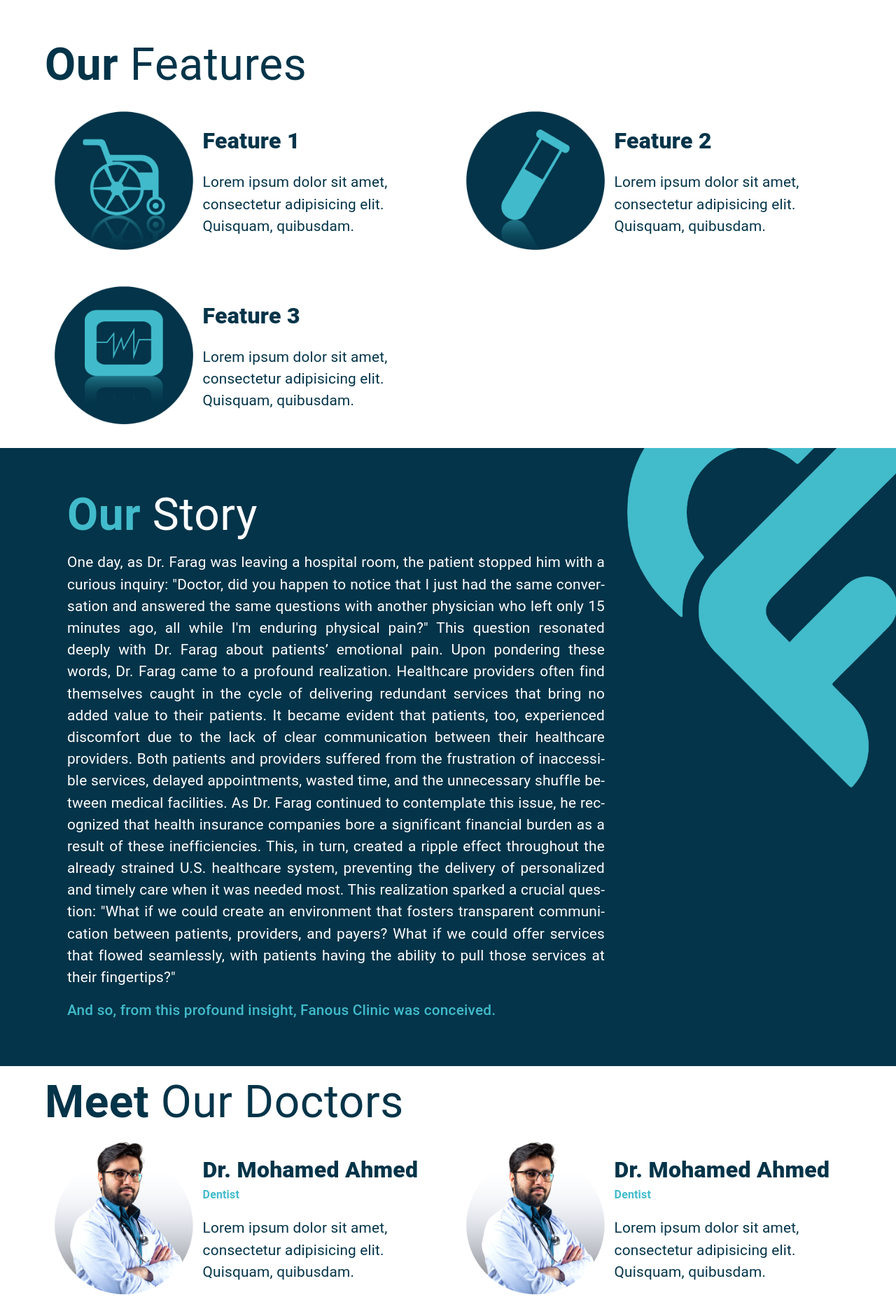
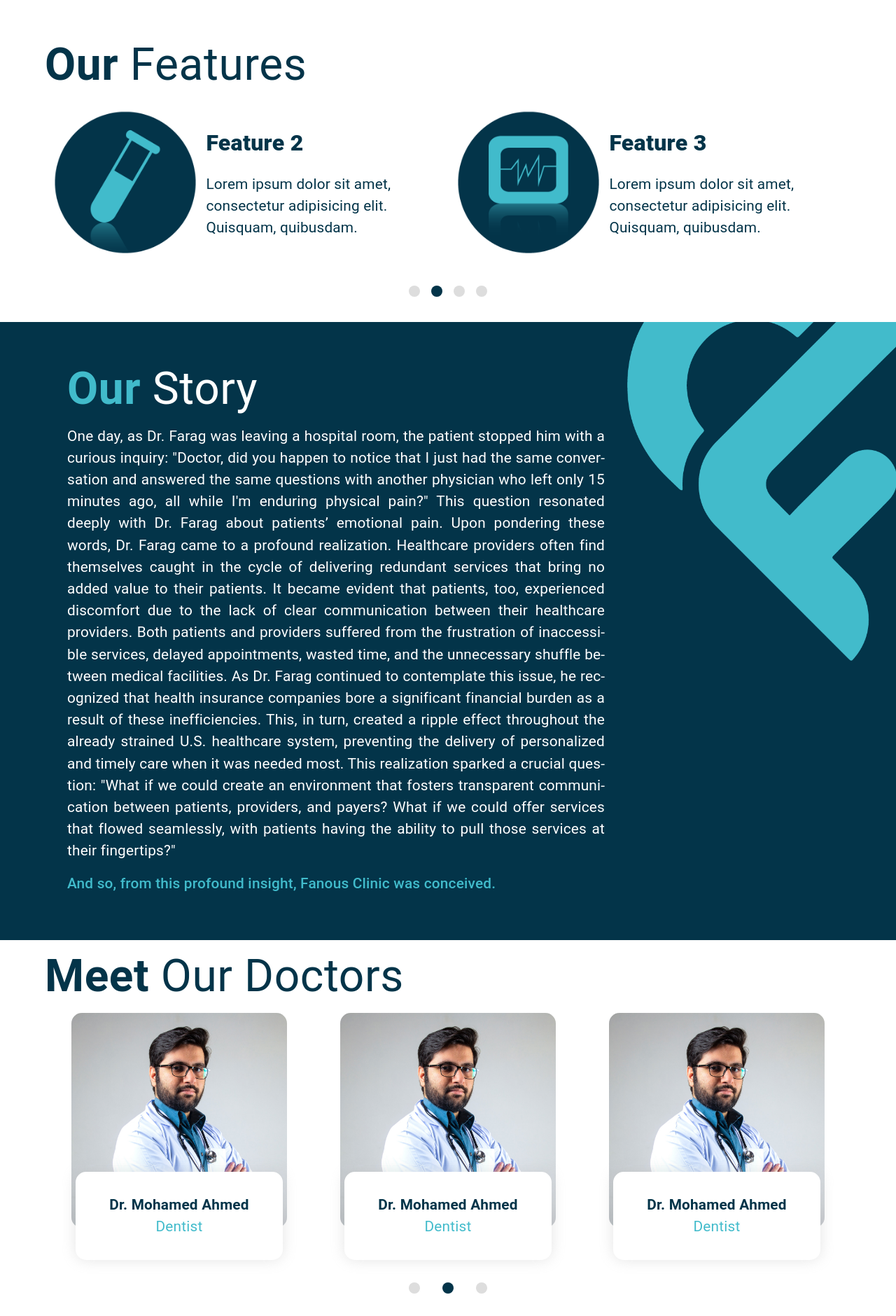
Before and after one commit to engfadymohsen/fanousclinic, a React (Create React App) app: page /aboutus in a window 1280 px wide. Shown: the part 700-2580 px from the top of the page at 70% size. Built offline with nearby package versions, Linux system fonts and the light colour scheme.

Commit message:
add swipper

```diff
--- /dev/null
+++ b/src/components/aboutus/ourDoctors/DoctorCard.tsx
@@ -0,0 +1,45 @@
+import { Box, Typography } from "@mui/material";
+import React from "react";
+import theme from "../../../theme/theme";
+
+interface doctotsData {
+  className: string;
+  docName: string;
+  docPos: string;
+  imgSrc: string;
+}
+
+const DoctorCard = ({ className, docName, docPos, imgSrc }: doctotsData) => {
+  return (
+    <Box
+      className={className}
+      sx={{
+        width: "30vw",
+        display: "flex",
+        flexDirection: "column",
+        alignItems: "center",
+      }}
+    >
+      <Box
+        component="img"
+        src={imgSrc}
+        alt=""
+        sx={{ width: "80%", borderRadius: "15px" }}
+      ></Box>
+      <Box
+        sx={{
+          backgroundColor: "white",
+          padding: "2rem 3rem",
+          borderRadius: "15px",
+          marginTop: "-5rem",
+          filter: "drop-shadow(00px 00px 10px #bbbbbb66)"
+        }}
+      >
+        <Typography sx={{width:'100%', textAlign:'center', color:theme.primary_color, fontSize:theme.body_font, fontWeight:'600'}}>{docName}</Typography>
+        <Typography sx={{width:'100%', textAlign:'center', color:theme.sec_color, fontSize:theme.body_font}}>{docPos}</Typography>
+      </Box>
+    </Box>
+  );
+};
+
+export default DoctorCard;
--- a/src/components/aboutus/ourDoctors/OurDoctors.tsx
+++ b/src/components/aboutus/ourDoctors/OurDoctors.tsx
@@ -1,43 +1,72 @@
-import { Box, Grid, Typography } from '@mui/material'
-import HorizontalCard from '../../shared/HorizontalCard'
-import theme from '../../../theme/theme'
+import { Box, Grid, Typography } from "@mui/material";
+import HorizontalCard from "../../shared/HorizontalCard";
+import theme from "../../../theme/theme";
+import Swipper from "../../shared/Swipper";
+import DoctorCard from "./DoctorCard";
 
 const OurDoctors = () => {
-
   const doctors = [
     {
-      docName: 'Dr. Mohamed Ahmed',
-      docPos: 'Dentist',
-      docDisc: 'Lorem ipsum dolor sit amet, consectetur adipisicing elit. Quisquam, quibusdam.',
-      src: './assets/doctors/doctor.png'
+      docName: "Dr. Mohamed Ahmed",
+      docPos: "Dentist",
+      docDisc:
+        "Lorem ipsum dolor sit amet, consectetur adipisicing elit. Quisquam, quibusdam.",
+      src: "./assets/doctors/doctor.jpg",
     },
     {
-      docName: 'Dr. Mohamed Ahmed',
-      docPos: 'Dentist',
-      docDisc: 'Lorem ipsum dolor sit amet, consectetur adipisicing elit. Quisquam, quibusdam.',
-      src: './assets/doctors/doctor.png'
+      docName: "Dr. Mohamed Ahmed",
+      docPos: "Dentist",
+      docDisc:
+        "Lorem ipsum dolor sit amet, consectetur adipisicing elit. Quisquam, quibusdam.",
+      src: "./assets/doctors/doctor.jpg",
     },
     {
-      docName: 'Dr. Mohamed Ahmed',
-      docPos: 'Dentist',
-      docDisc: 'Lorem ipsum dolor sit amet, consectetur adipisicing elit. Quisquam, quibusdam.',
-      src: './assets/doctors/doctor.png'
+      docName: "Dr. Mohamed Ahmed",
+      docPos: "Dentist",
+      docDisc:
+        "Lorem ipsum dolor sit amet, consectetur adipisicing elit. Quisquam, quibusdam.",
+      src: "./assets/doctors/doctor.jpg",
     },
-  ]
+    {
+      docName: "Dr. Mohamed Ahmed",
+      docPos: "Dentist",
+      docDisc:
+        "Lorem ipsum dolor sit amet, consectetur adipisicing elit. Quisquam, quibusdam.",
+      src: "./assets/doctors/doctor.jpg",
+    },
+    {
+      docName: "Dr. Mohamed Ahmed",
+      docPos: "Dentist",
+      docDisc:
+        "Lorem ipsum dolor sit amet, consectetur adipisicing elit. Quisquam, quibusdam.",
+      src: "./assets/doctors/doctor.jpg",
+    },
+  ];
 
   return (
-    <Box sx={{width:'90%', margin:'20px auto'}} >
-      <Typography sx={{fontSize:'4rem',color:theme.primary_color, marginBottom:'20px',lineHeight:{xs:'1', md:'auto'}}} ><span style={{fontWeight:'600'}}>Meet </span>Our Doctors</Typography>
-      <Grid container spacing={3}>
+    <Box sx={{ width: "90%", margin: "20px auto" }}>
+      <Typography
+        sx={{
+          fontSize: "4rem",
+          color: theme.primary_color,
+          marginBottom: "20px",
+          lineHeight: { xs: "1", md: "auto" },
+        }}
+      >
+        <span style={{ fontWeight: "600" }}>Meet </span>Our Doctors
+      </Typography>
+      <Swipper className="doctor-card" timeOut ={4000} NumOfElements={3}>
+        {doctors.map((doctor) => (
+          <DoctorCard
+            className={"doctor-card"}
+            docName={doctor.docName}
+            docPos={doctor.docPos}
+            imgSrc={doctor.src}
+          ></DoctorCard>
+        ))}
+      </Swipper>
+    </Box>
+  );
+};
 
-        {doctors.map((doctor)=>(
-          <Grid item xs={12} md={6}>
-            <HorizontalCard docName={doctor.docName} docPos={doctor.docPos} docDisc={doctor.docDisc} src={doctor.src}></HorizontalCard>
-          </Grid>
-        ))}
-      </Grid>
-    </Box>
-  )
-}
-
-export default OurDoctors
+export default OurDoctors;
--- a/src/components/aboutus/ourFeatures/OurFeatures.tsx
+++ b/src/components/aboutus/ourFeatures/OurFeatures.tsx
@@ -1,37 +1,69 @@
-import { Box, Typography, Grid } from '@mui/material'
-import HorizontalCard from '../../shared/HorizontalCard'
-import theme from '../../../theme/theme'
+import { Box, Typography } from "@mui/material";
+import HorizontalCard from "../../shared/HorizontalCard";
+import theme from "../../../theme/theme";
+import { useState, useEffect } from "react";
+import Swipper from "../../shared/Swipper";
 
 const OurFeatures = () => {
-    const featurs =[
+  const featurs = [
     {
-            src: './assets/features/f1.png',
-            title: 'Feature 1',
-            body: 'Lorem ipsum dolor sit amet, consectetur adipisicing elit. Quisquam, quibusdam.',
+      id: "1",
+      src: "./assets/features/f1.png",
+      title: "Feature 1",
+      body: "Lorem ipsum dolor sit amet, consectetur adipisicing elit. Quisquam, quibusdam.",
     },
     {
-            src: './assets/features/f2.png',
-            title: 'Feature 2',
-            body: 'Lorem ipsum dolor sit amet, consectetur adipisicing elit. Quisquam, quibusdam.',
+      id: "2",
+      src: "./assets/features/f2.png",
+      title: "Feature 2",
+      body: "Lorem ipsum dolor sit amet, consectetur adipisicing elit. Quisquam, quibusdam.",
     },
     {
-            src: './assets/features/f3.png',
-            title: 'Feature 3',
-            body: 'Lorem ipsum dolor sit amet, consectetur adipisicing elit. Quisquam, quibusdam.',
+      id: "3",
+      src: "./assets/features/f3.png",
+      title: "Feature 3",
+      body: "Lorem ipsum dolor sit amet, consectetur adipisicing elit. Quisquam, quibusdam.",
     },
-    ]
+    {
+      id: "4",
+      src: "./assets/features/f3.png",
+      title: "Feature 4",
+      body: "Lorem ipsum dolor sit amet, consectetur adipisicing elit. Quisquam, quibusdam.",
+    },
+    {
+      id: "5",
+      src: "./assets/features/f3.png",
+      title: "Feature 5",
+      body: "Lorem ipsum dolor sit amet, consectetur adipisicing elit. Quisquam, quibusdam.",
+    },
+  ];
+
   return (
-    <Box sx={{width:'90%', margin:'20px auto'}}>
-      <Typography sx={{fontSize:'4rem',color:theme.primary_color, marginBottom:'20px',lineHeight:{xs:'1', md:'auto'}}} ><span style={{fontWeight:'600'}}>Our </span>Features</Typography>
-      <Grid container spacing={3}>
-        {featurs.map((feature)=>(
-          <Grid item xs={12} md={6}>
-            <HorizontalCard docName={feature.title} docDisc={feature.body} src={feature.src}></HorizontalCard>
-          </Grid>
+    <Box sx={{ width: "90%", margin: "20px auto" }}>
+      <Typography
+        sx={{
+          fontSize: "4rem",
+          color: theme.primary_color,
+          marginBottom: "20px",
+          lineHeight: { xs: "1", md: "auto" },
+        }}
+      >
+        <span style={{ fontWeight: "600" }}>Our </span>Features
+      </Typography>
+      <Swipper className="feature-card" timeOut={5000} NumOfElements={2}>
+        {featurs.map((feature) => (
+          <HorizontalCard
+            key={feature.id}
+            className={"feature-card"}
+            width={{lg:'45vw', md:'45vw', sm:'90vw', xs:'90vw'}}
+            docName={feature.title}
+            docDisc={feature.body}
+            src={feature.src}
+          ></HorizontalCard>
         ))}
-      </Grid>
+      </Swipper>
     </Box>
-  )
-}
+  );
+};
 
-export default OurFeatures
+export default OurFeatures;
--- a/src/components/aboutus/ourhistory/OurHistory.tsx
+++ b/src/components/aboutus/ourhistory/OurHistory.tsx
@@ -2,6 +2,7 @@ import { Box, Typography } from '@mui/material'
 import theme from '../../../theme/theme'
 
 const OurHistory = () => {
+
   return (
     <Box sx={{backgroundColor:theme.primary_color, overflow:'hidden', position:'relative'}}>
         <Box component='img' src='./assets/logoheart.png' alt='' sx={{display:{md:'block', xs:'none'},position:'absolute', right:'-20%', top:'-10%', width:{md:'50%', xs:'70%'}}}></Box>
--- a/src/components/shared/HorizontalCard.tsx
+++ b/src/components/shared/HorizontalCard.tsx
@@ -1,20 +1,68 @@
-import { Box, Typography } from '@mui/material'
-import React from 'react'
-import theme from '../../theme/theme'
+import { Box, Typography } from "@mui/material";
+import React from "react";
+import theme from "../../theme/theme";
 
 const HorizontalCard = (props: any) => {
+
   return (
-    <Box sx={{display:"flex", alignItems:'center'}}>
-          <Box component='img' src={props.src} alt='' sx={{width:'40%', height:'fit-content'}}></Box>
-          <Box sx={{display:"flex", flexDirection:'column', justifyContent:'center'}}>
-            <Box sx={{display:"flex", flexDirection:'column', marginBottom:'20px'}}>
-              <Typography sx={{fontSize:'2rem', fontWeight:'800', color:theme.primary_color}}>{props.docName}</Typography>
-              {props.docPos ? <Typography sx={{fontSize:'1rem', fontWeight:'600', color:theme.sec_color}}>{props.docPos}</Typography> : null}
-            </Box>
-            <Typography sx={{fontSize:theme.body_font, fontWeight:'400', color:theme.primary_color}}>{props.docDisc}</Typography>
-          </Box>
+    <Box
+      sx={{ display: "flex", alignItems: "center", width: props.width }}
+      className={props.className}
+      key = {props.key}
+    >
+      <Box
+        component="img"
+        src={props.src}
+        alt=""
+        sx={{ width: "40%", height: "fit-content" }}
+      ></Box>
+      <Box
+        sx={{
+          display: "flex",
+          flexDirection: "column",
+          justifyContent: "center",
+        }}
+      >
+        <Box
+          sx={{
+            display: "flex",
+            flexDirection: "column",
+            marginBottom: "20px",
+          }}
+        >
+          <Typography
+            sx={{
+              fontSize: "2rem",
+              fontWeight: "800",
+              color: theme.primary_color,
+            }}
+          >
+            {props.docName}
+          </Typography>
+          {props.docPos ? (
+            <Typography
+              sx={{
+                fontSize: "1rem",
+                fontWeight: "600",
+                color: theme.sec_color,
+              }}
+            >
+              {props.docPos}
+            </Typography>
+          ) : null}
+        </Box>
+        <Typography
+          sx={{
+            fontSize: theme.body_font,
+            fontWeight: "400",
+            color: theme.primary_color,
+          }}
+        >
+          {props.docDisc}
+        </Typography>
+      </Box>
     </Box>
-  )
-}
+  );
+};
 
-export default HorizontalCard
+export default HorizontalCard;
--- /dev/null
+++ b/src/components/shared/Swipper.tsx
@@ -0,0 +1,87 @@
+import { Box } from "@mui/material";
+import React, { ReactElement, useEffect, useState } from "react";
+import theme from "../../theme/theme";
+
+interface SwipperType {
+  children: React.ReactNode;
+  className: string;
+  timeOut: number;
+  NumOfElements: number
+}
+
+export const controller = (children: any, setScroll: Function, setI: Function, i: number, NumOfElements: number) => {
+  let content: ReactElement[] = [];
+  for (let l = 0; l < children.length - (NumOfElements - 1); l++) {
+    content.push(
+      <Box
+        id="swipper-id-1"
+        sx={{
+          borderRadius: "50%",
+          backgroundColor: i === l ? theme.primary_color : "#ddd",
+          width: "1rem",
+          height: "1rem",
+          cursor: "pointer",
+        }}
+        onClick={() => {
+          setScroll(l * (-90 / NumOfElements));
+          setI(l);
+        }}
+      ></Box>
+    );
+  }
+  return content;
+};
+
+const Swipper = ({ children, className, timeOut, NumOfElements}: SwipperType) => {
+  const [Scroll, setScroll] = useState(0);
+  const [i, setI] = useState(0);
+  const x = document.getElementsByClassName(className);
+
+  useEffect(() => {
+    const interval = setInterval(() => {
+      setScroll(Scroll - 90 / NumOfElements);
+      if (i < x.length - (NumOfElements)) {
+        setScroll(Scroll - 90 / NumOfElements);
+        setI(i + 1);
+      } else {
+        setScroll(Scroll + (x.length - (NumOfElements)) * 90 / NumOfElements);
+        setI(0);
+      }
+    }, timeOut);
+
+    return () => clearInterval(interval);
+  }, [Scroll, i, timeOut, x.length]);
+  return (
+    <Box sx={{ width: "100%", overflowX: "hidden" }}>
+      <Box
+        sx={{
+          transition: "0.3s",
+          display: "flex",
+          width: "fit-content",
+          transform: {
+            lg: `translateX(${Scroll}vw)`,
+            md: `translateX(${Scroll}vw)`,
+            sm: `translateX(${Scroll * 2}vw)`,
+            xs: `translateX(${Scroll * 2}vw)`,
+          },
+        }}
+      >
+        {children}
+      </Box>
+      <Box
+        sx={{
+          display: "flex",
+          height: "2rem",
+          width: "7rem",
+          margin: "0 auto",
+          justifyContent: "space-between",
+          marginTop: "2rem",
+        }}
+      >
+        {controller(children, setScroll, setI, i, NumOfElements)}
+      </Box>
+    </Box>
+  );
+};
+
+export default Swipper;
```
Also changed, not shown: public/assets/doctors/doctor.jpg (added), public/assets/doctors/doctor.png (deleted). Lines whose indentation alone changed are shown as unchanged.
